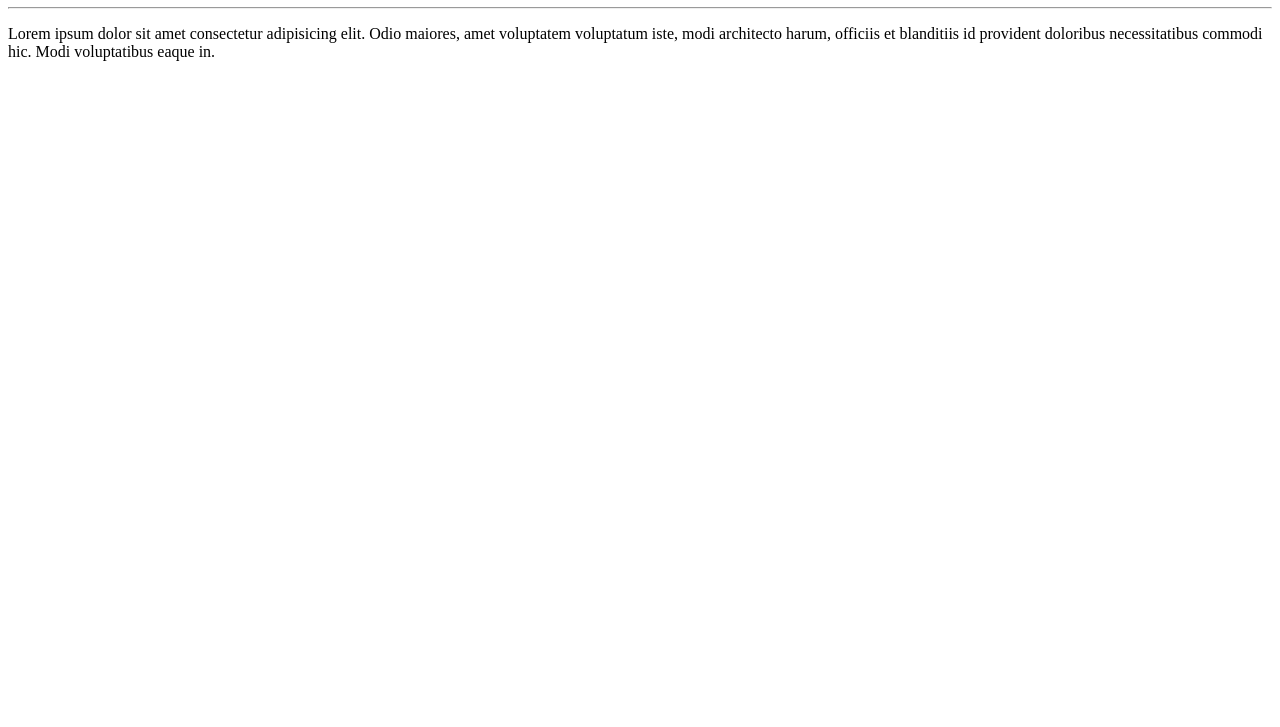
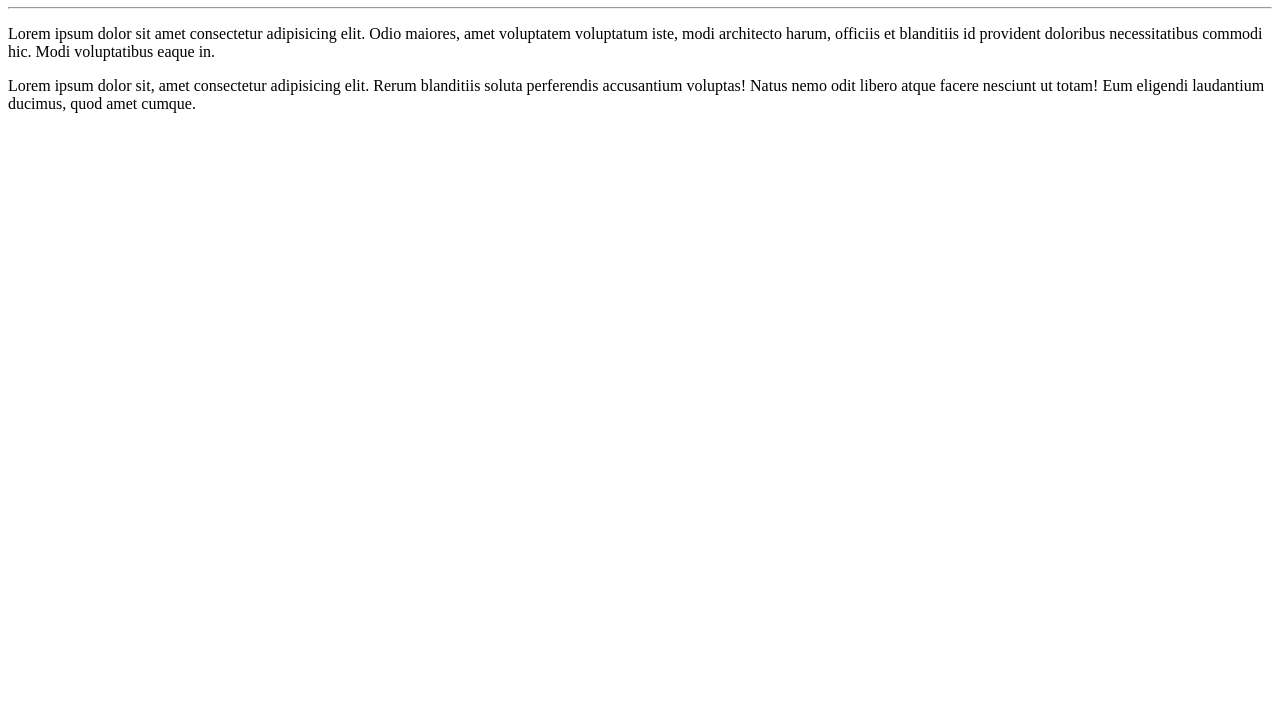
Before and after one commit to RubensSouzaLima/Ola-Mundo-novo, a plain HTML site: page site-exemplo/index.html in a window 1280 px wide. Shown: the part 73-800 px from the top of the page. Drawn offline with Linux system fonts and the light colour scheme.

Commit message:
adicionei um parágrafo

```diff
--- a/site-exemplo/index.html
+++ b/site-exemplo/index.html
@@ -12,6 +12,7 @@
     <h1>Olá, Mundo!</h1>
     <hr>
     <p>Lorem ipsum dolor sit amet consectetur adipisicing elit. Odio maiores, amet voluptatem voluptatum iste, modi architecto harum, officiis et blanditiis id provident doloribus necessitatibus commodi hic. Modi voluptatibus eaque in.</p>
+    <p>Lorem ipsum dolor sit, amet consectetur adipisicing elit. Rerum blanditiis soluta perferendis accusantium voluptas! Natus nemo odit libero atque facere nesciunt ut totam! Eum eligendi laudantium ducimus, quod amet cumque.</p>
 </body>
 
 </html>
```
